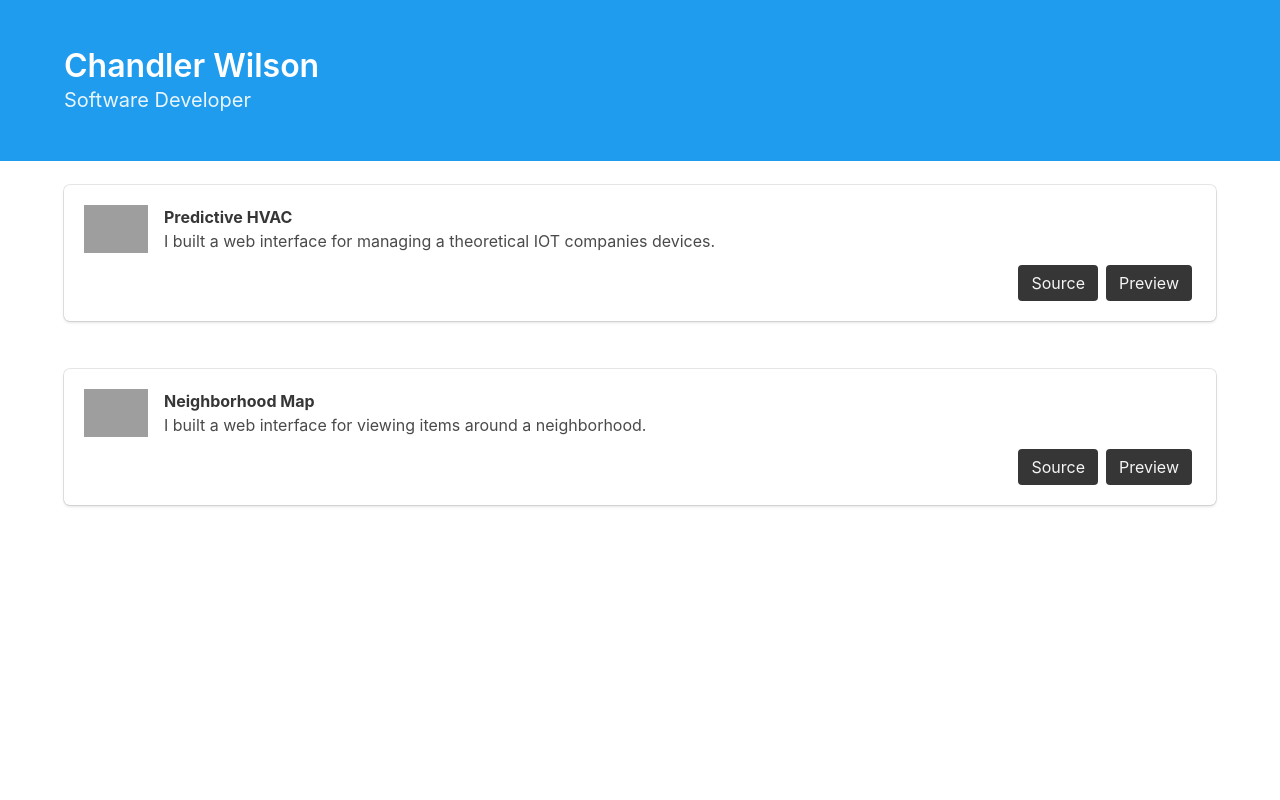
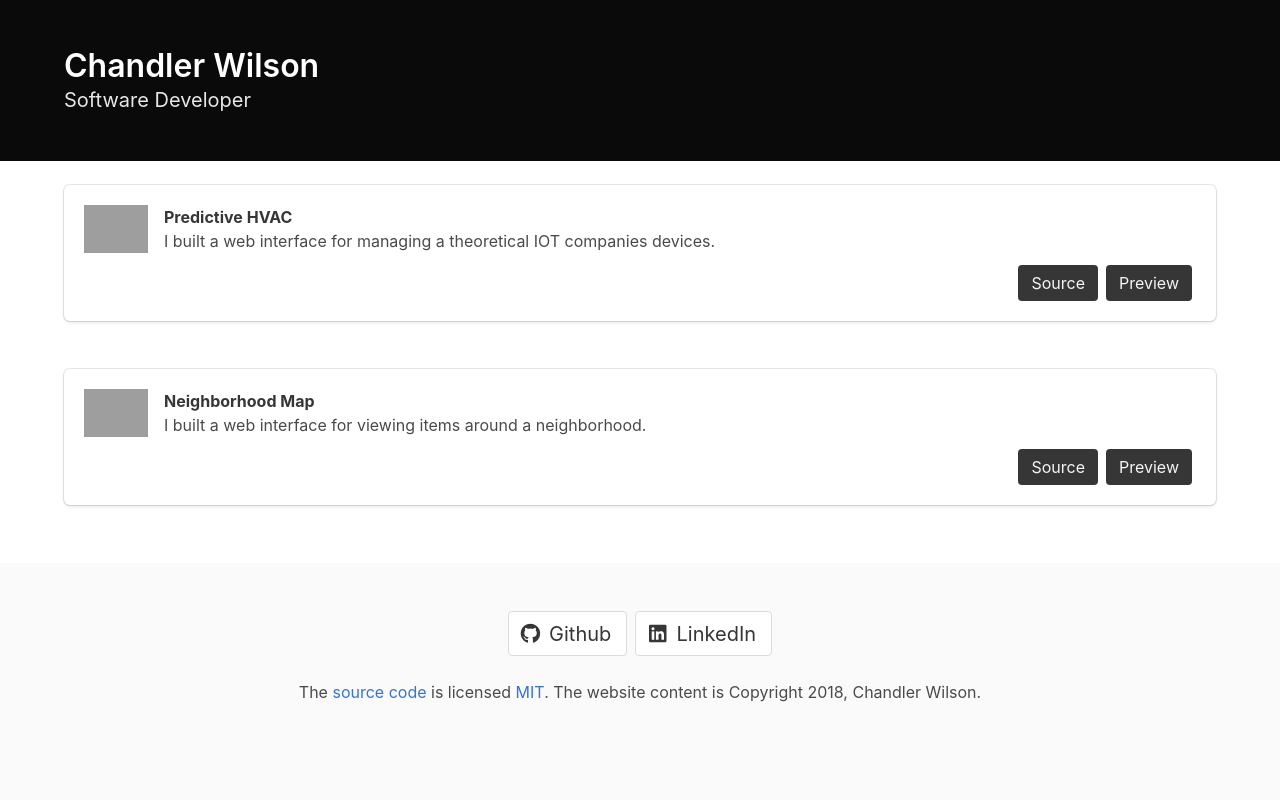
Before and after one commit to Chandler9Wilson/personal-site, a website: page src/index.html in a window 1280 px wide. Drawn offline with nearby package versions, Linux system fonts and the light colour scheme; grey boxes are pictures that could not be loaded.

Commit message:
Added a sticky fotter with links, Heading has a black background now, Fontawesome icons pulled from cdn

```diff
--- a/src/css/main.css
+++ b/src/css/main.css
@@ -1,3 +1,13 @@
 .section-padding {
-  padding: 1.5rem 1.5rem
+  padding: 1.5rem 1.5rem;
 }
+
+.Site {
+  display: flex;
+  min-height: 100vh;
+  flex-direction: column;
+}
+
+.Site-content {
+  flex: 1;
+}
--- a/src/index.html
+++ b/src/index.html
@@ -9,12 +9,14 @@
   <link rel="icon" href="#">
   <title>Chandler Wilson</title>
 
+  <link rel="stylesheet" href="https://use.fontawesome.com/releases/v5.0.10/css/all.css" integrity="sha384-+d0P83n9kaQMCwj8F4RJB66tzIwOKmrdb46+porD/OvrJ+37WqIM7UoBtwHO6Nlg" crossorigin="anonymous">
   <link rel="stylesheet" type="text/css" href="node_modules/bulma/css/bulma.css">
   <link rel="stylesheet" type="text/css" href="css/main.css">
 </head>
 
-<body>
-  <section class="hero is-info">
+<!-- For info on why this class is need see https://philipwalton.github.io/solved-by-flexbox/demos/sticky-footer/ -->
+<body class="Site">
+  <section class="hero is-black">
     <div class="hero-body">
       <div class="container">
         <h1 class="title">
@@ -27,6 +29,8 @@
     </div>
   </section>
 
+  <!-- For info on why this class/section is need see https://philipwalton.github.io/solved-by-flexbox/demos/sticky-footer/ -->
+  <main class="Site-content">
     <div class="section-padding">
       <div class="container box">
         <article class="media">
@@ -76,5 +80,30 @@
         </article>
       </div>
     </div>
+  </main>
+
+  <footer class="footer">
+    <div class="container">
+      <div class="content has-text-centered">
+        <p class="buttons is-centered">
+          <a class="button is-medium" href="https://github.com/Chandler9Wilson">
+            <span class="icon">
+              <i class="fab fa-github"></i>
+            </span>
+            <span>Github</span>
+          </a>
+          <a class="button is-medium" href="https://www.linkedin.com/in/chandler9wilson/">
+            <span class="icon">
+              <i class="fab fa-linkedin"></i>
+            </span>
+            <span>LinkedIn</span>
+          </a>
+        </p>
+        <p>
+          The <a href="https://github.com/Chandler9Wilson/personal-site">source code</a> is licensed <a href="http://opensource.org/licenses/mit-license.php">MIT</a>. The website content is Copyright 2018, Chandler Wilson.
+        </p>
+      </div>
+    </div>
+  </footer>
 </body>
 </html>
```
Lines whose indentation alone changed are shown as unchanged.
